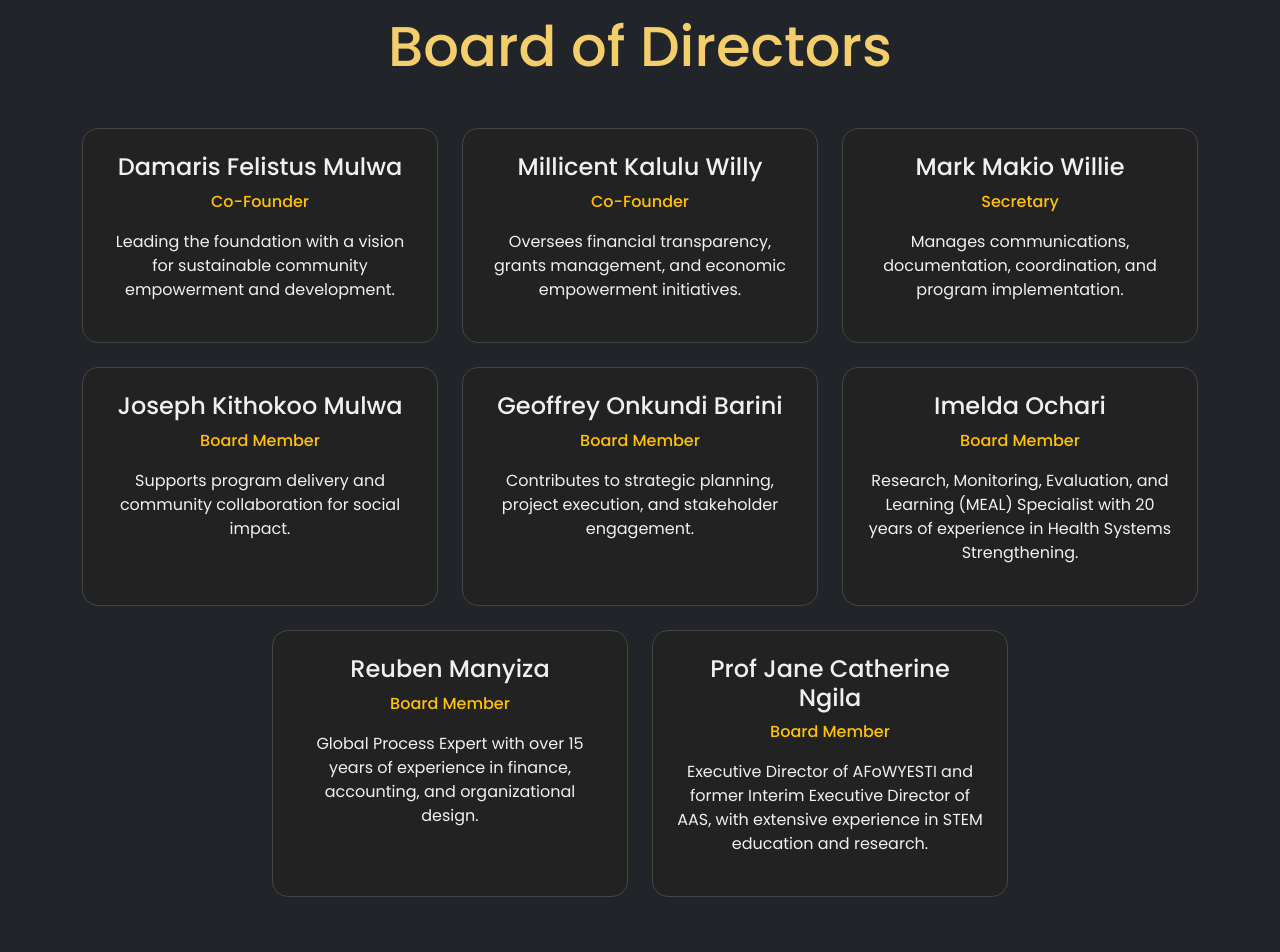
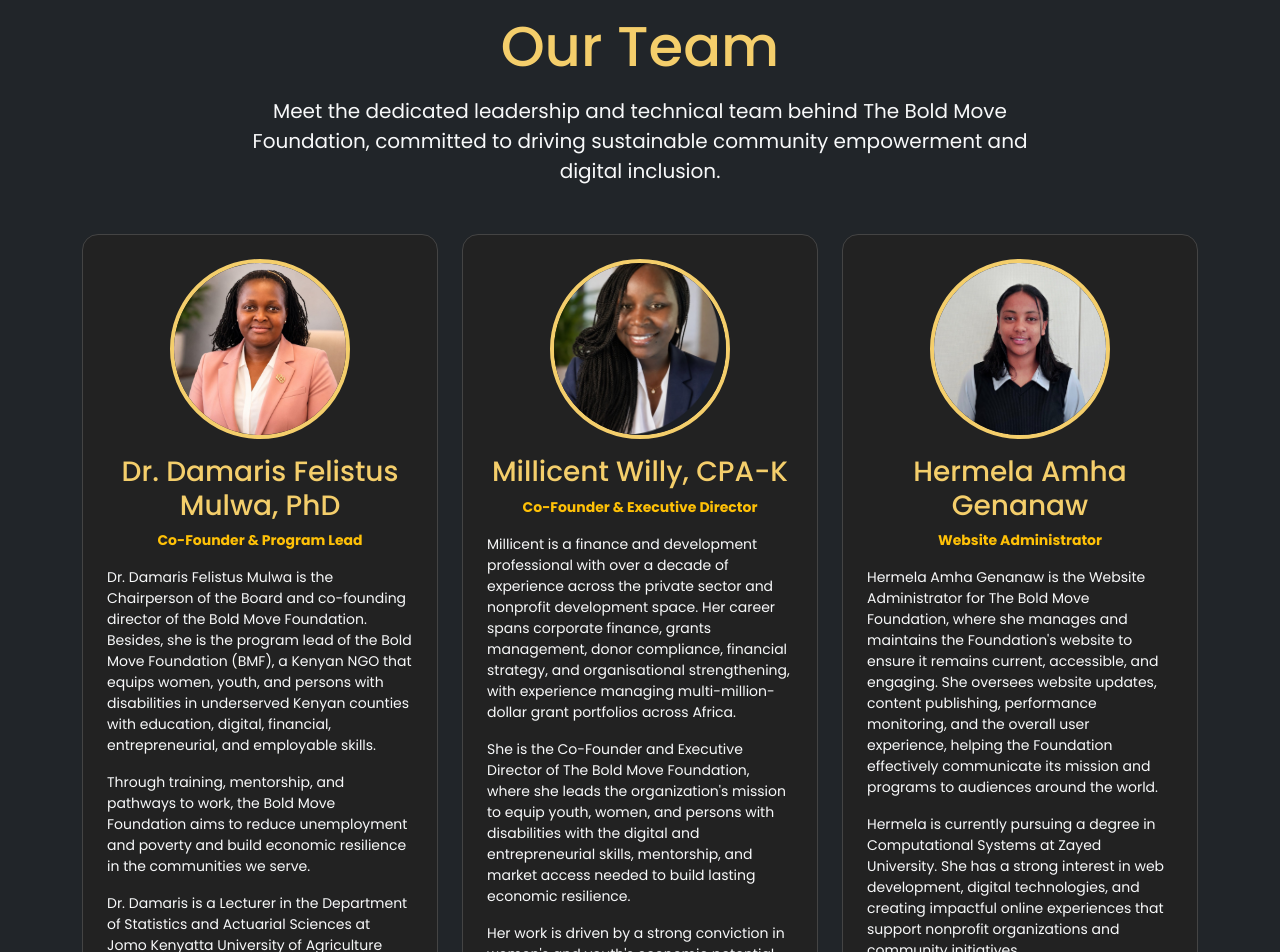
Before and after one commit to hermiMAB/The-bold-move-foundation, a Next.js app: page /team in a window 1280 px wide. Shown: the part 200-1152 px from the top of the page. Built offline with nearby package versions, Linux system fonts and the light colour scheme.

Commit message:
feat: restore Our Team page with Co-Founders and add Hermela Amha Genanaw bio

```diff
--- a/app/components/Footer.tsx
+++ b/app/components/Footer.tsx
@@ -14,6 +14,7 @@
             <h2 className="h5 fw-bold mb-3 text-warning">Quick Links</h2>
             <ul className="list-unstyled">
               <li className="mb-2"><Link href="/about" className="text-light text-decoration-none">About Us</Link></li>
+              <li className="mb-2"><Link href="/team" className="text-light text-decoration-none">Our Team</Link></li>
               <li className="mb-2"><Link href="/focus-areas" className="text-light text-decoration-none">Our Focus Areas</Link></li>
               <li className="mb-2"><Link href="/programs" className="text-light text-decoration-none">Programs</Link></li>
               <li className="mb-2"><Link href="/who-we-serve" className="text-light text-decoration-none">Who We Serve</Link></li>
--- a/app/components/Navbar.tsx
+++ b/app/components/Navbar.tsx
@@ -73,6 +73,11 @@
                   </Link>
                 </li>
                 <li>
+                  <Link href="/team" className="dropdown-item py-2" onClick={closeNavbar}>
+                    Our Team
+                  </Link>
+                </li>
+                <li>
                   <Link href="/about#board" className="dropdown-item py-2" onClick={closeNavbar}>
                     Our Board
                   </Link>
--- a/app/team/page.tsx
+++ b/app/team/page.tsx
@@ -3,64 +3,80 @@
     <main>
       <section className="bg-dark pt-5 pb-5">
         <div className="container text-center" style={{ paddingTop: "80px", paddingBottom: "40px" }}>
-          <h1 style={{ color: "#F4CE6B", fontSize: "3.5rem", marginBottom: "3rem" }}>
-            Board of Directors
+          <h1 style={{ color: "#F4CE6B", fontSize: "3.5rem", marginBottom: "1rem" }}>
+            Our Team
           </h1>
+          <p className="lead text-light mb-5 mx-auto" style={{ maxWidth: "800px" }}>
+            Meet the dedicated leadership and technical team behind The Bold Move Foundation, committed to driving sustainable community empowerment and digital inclusion.
+          </p>
+
           <div className="row g-4 justify-content-center">
-            <div className="col-md-6 col-lg-4">
-              <div className="team-card p-4">
-                <h4>Damaris Felistus Mulwa</h4>
-                <p className="text-warning fw-medium">Co-Founder</p>
-                <p>Leading the foundation with a vision for sustainable community empowerment and development.</p>
+            {/* Dr. Damaris Felistus Mulwa */}
+            <div className="col-lg-4 col-md-6">
+              <div className="team-card text-light p-4">
+                <img src="/images/damaris.jpg" alt="Dr. Damaris Felistus Mulwa" className="team-photo mb-3" />
+                <h3 style={{ color: "#F4CE6B" }}>Dr. Damaris Felistus Mulwa, PhD</h3>
+                <p className="text-warning fw-bold small mb-3">Co-Founder & Program Lead</p>
+                <div className="small text-start">
+                  <p className="mb-3">
+                    Dr. Damaris Felistus Mulwa is the Chairperson of the Board and co-founding director of the Bold Move Foundation. Besides, she is the program lead of the Bold Move Foundation (BMF), a Kenyan NGO that equips women, youth, and persons with disabilities in underserved Kenyan counties with education, digital, financial, entrepreneurial, and employable skills.
+                  </p>
+                  <p className="mb-3">
+                    Through training, mentorship, and pathways to work, the Bold Move Foundation aims to reduce unemployment and poverty and build economic resilience in the communities we serve.
+                  </p>
+                  <p className="mb-0">
+                    Dr. Damaris is a Lecturer in the Department of Statistics and Actuarial Sciences at Jomo Kenyatta University of Agriculture and Technology, Kenya. She holds a PhD in Mathematics from Sokoine University of Agriculture, Tanzania, an MSc in Applied Statistics from Jomo Kenyatta University of Agriculture and Technology, Kenya, and a Bachelor of Science in Mathematics (First class honors) from the Jomo Kenyatta University of Agriculture and Technology, Kenya. She has over ten years experience in university teaching, research and mentorship.
+                  </p>
+                </div>
               </div>
             </div>
-            <div className="col-md-6 col-lg-4">
-              <div className="team-card p-4">
-                <h4>Millicent Kalulu Willy</h4>
-                <p className="text-warning fw-medium">Co-Founder</p>
-                <p>Oversees financial transparency, grants management, and economic empowerment initiatives.</p>
+
+            {/* Millicent Willy */}
+            <div className="col-lg-4 col-md-6">
+              <div className="team-card text-light p-4">
+                <img src="/images/millicent.jpg" alt="Millicent Willy" className="team-photo mb-3" />
+                <h3 style={{ color: "#F4CE6B" }}>Millicent Willy, CPA-K</h3>
+                <p className="text-warning fw-bold small mb-3">Co-Founder & Executive Director</p>
+                <div className="small text-start">
+                  <p className="mb-3">
+                    Millicent is a finance and development professional with over a decade of experience across the private sector and nonprofit development space. Her career spans corporate finance, grants management, donor compliance, financial strategy, and organisational strengthening, with experience managing multi-million-dollar grant portfolios across Africa.
+                  </p>
+                  <p className="mb-3">
+                    She is the Co-Founder and Executive Director of The Bold Move Foundation, where she leads the organization's mission to equip youth, women, and persons with disabilities with the digital and entrepreneurial skills, mentorship, and market access needed to build lasting economic resilience.
+                  </p>
+                  <p className="mb-3">
+                    Her work is driven by a strong conviction in women's and youth's economic potential.
+                  </p>
+                  <p className="mb-3">
+                    Millicent holds a Bachelor of Commerce in Finance, is a Certified Public Accountant (CPA-K), and is currently pursuing an MSc in Development Finance at KCA University.
+                  </p>
+                  <p className="mb-3">
+                    She is also an International Labour Organization (ILO) Certified Digital Skills Trainer, a credential she brings directly into BMF's programming, including the design and delivery of the Foundation's digital skills cohorts.
+                  </p>
+                  <p className="mb-3">
+                    Alongside her work at BMF, Millicent is the Founder and Managing Director of ImpactFlow Advisory, a grant-finance consultancy that supports NGOs in capacity building for finance and operations.
+                  </p>
+                  <p className="mb-0">
+                    Across both organizations, she is focused on building programs and partnerships that start where the need is greatest and connect directly to real, sustainable impact.
+                  </p>
+                </div>
               </div>
             </div>
-            <div className="col-md-6 col-lg-4">
-              <div className="team-card p-4">
-                <h4>Mark Makio Willie</h4>
-                <p className="text-warning fw-medium">Secretary</p>
-                <p>Manages communications, documentation, coordination, and program implementation.</p>
-              </div>
-            </div>
-            <div className="col-md-6 col-lg-4">
-              <div className="team-card p-4">
-                <h4>Joseph Kithokoo Mulwa</h4>
-                <p className="text-warning fw-medium">Board Member</p>
-                <p>Supports program delivery and community collaboration for social impact.</p>
-              </div>
-            </div>
-            <div className="col-md-6 col-lg-4">
-              <div className="team-card p-4">
-                <h4>Geoffrey Onkundi Barini</h4>
-                <p className="text-warning fw-medium">Board Member</p>
-                <p>Contributes to strategic planning, project execution, and stakeholder engagement.</p>
-              </div>
-            </div>
-            <div className="col-md-6 col-lg-4">
-              <div className="team-card p-4">
-                <h4>Imelda Ochari</h4>
-                <p className="text-warning fw-medium">Board Member</p>
-                <p>Research, Monitoring, Evaluation, and Learning (MEAL) Specialist with 20 years of experience in Health Systems Strengthening.</p>
-              </div>
-            </div>
-            <div className="col-md-6 col-lg-4">
-              <div className="team-card p-4">
-                <h4>Reuben Manyiza</h4>
-                <p className="text-warning fw-medium">Board Member</p>
-                <p>Global Process Expert with over 15 years of experience in finance, accounting, and organizational design.</p>
-              </div>
-            </div>
-            <div className="col-md-6 col-lg-4">
-              <div className="team-card p-4">
-                <h4>Prof Jane Catherine Ngila</h4>
-                <p className="text-warning fw-medium">Board Member</p>
-                <p>Executive Director of AFoWYESTI and former Interim Executive Director of AAS, with extensive experience in STEM education and research.</p>
+
+            {/* Hermela Amha Genanaw */}
+            <div className="col-lg-4 col-md-6">
+              <div className="team-card text-light p-4">
+                <img src="/images/hermela.jpg" alt="Hermela Amha Genanaw" className="team-photo mb-3" />
+                <h3 style={{ color: "#F4CE6B" }}>Hermela Amha Genanaw</h3>
+                <p className="text-warning fw-bold small mb-3">Website Administrator</p>
+                <div className="small text-start">
+                  <p className="mb-3">
+                    Hermela Amha Genanaw is the Website Administrator for The Bold Move Foundation, where she manages and maintains the Foundation's website to ensure it remains current, accessible, and engaging. She oversees website updates, content publishing, performance monitoring, and the overall user experience, helping the Foundation effectively communicate its mission and programs to audiences around the world.
+                  </p>
+                  <p className="mb-0">
+                    Hermela is currently pursuing a degree in Computational Systems at Zayed University. She has a strong interest in web development, digital technologies, and creating impactful online experiences that support nonprofit organizations and community initiatives.
+                  </p>
+                </div>
               </div>
             </div>
           </div>
```
Also changed, not shown: public/images/hermela.jpg (added).
